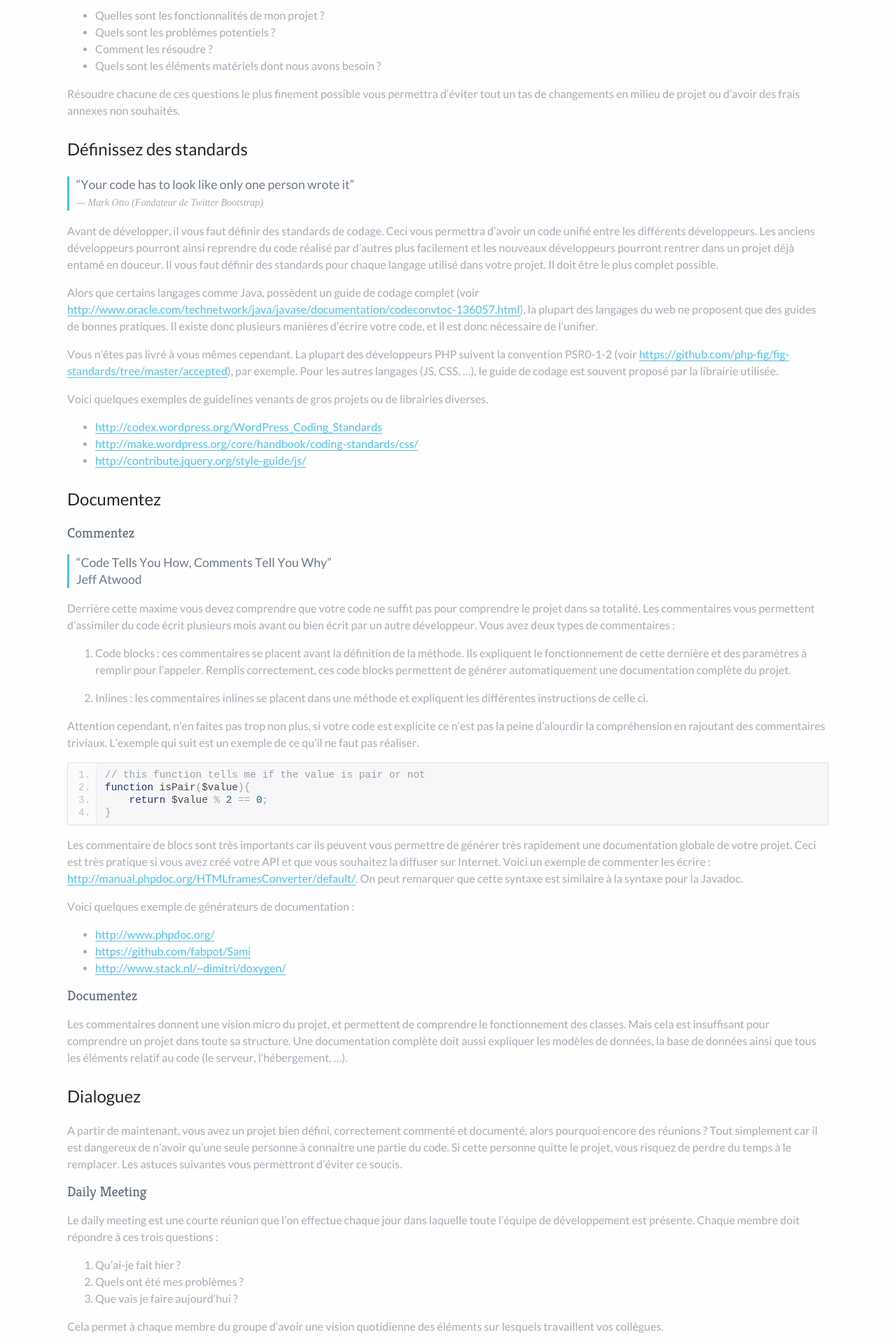
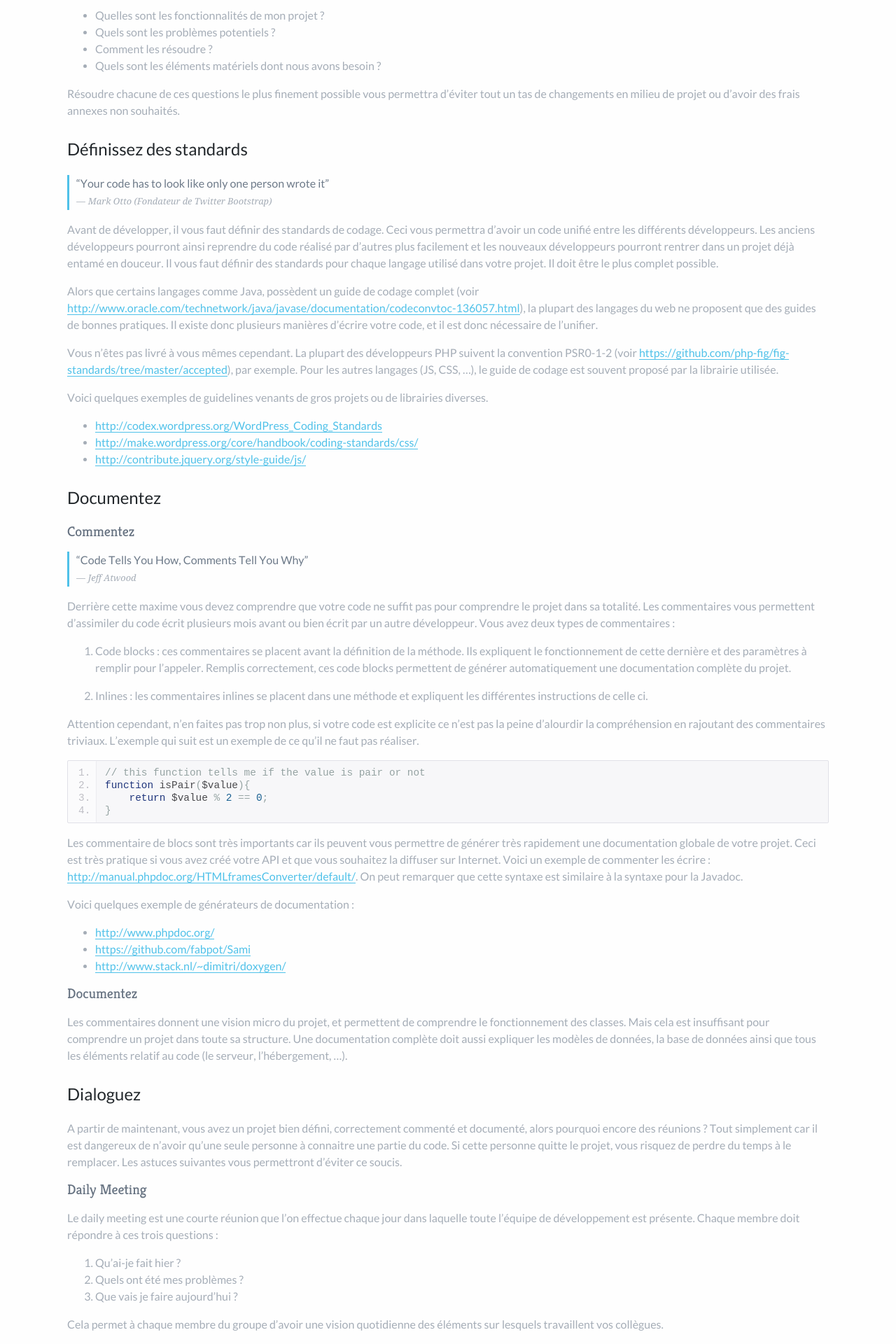
Before and after one commit to prbaron/prbaron.github.com, a Jekyll site: the page built from _posts/blog/2013-04-05-bonnes-pratiques-developper-plusieurs.md, in a window 1280 px wide. Shown: the part 863-2783 px from the top of the page at 70% size. Built offline with Jekyll 4.4.1, drawn with Linux system fonts in a browser that asks for light colours; some web fonts are replaced; Markdown is read by kramdown in place of the engine named in the settings.

```diff
--- a/_posts/blog/2013-04-05-bonnes-pratiques-developper-plusieurs.md
+++ b/_posts/blog/2013-04-05-bonnes-pratiques-developper-plusieurs.md
@@ -36,7 +36,7 @@ Voici quelques exemples de guidelines venants de gros projets ou de librairies d
 ## Documentez
 ### Commentez
 > "Code Tells You How, Comments Tell You Why"
-> Jeff Atwood
+> <em>Jeff Atwood</em>
 
 Derrière cette maxime vous devez comprendre que votre code ne suffit pas pour comprendre le projet dans sa totalité. Les commentaires vous permettent d'assimiler du code écrit plusieurs mois avant ou bien écrit par un autre développeur.
 Vous avez deux types de commentaires :
--- a/css/style.css
+++ b/css/style.css
@@ -1,5 +1,4 @@
 @import url(http://fonts.googleapis.com/css?family=Lato|PT+Sans|Kreon);
-@import url(http://fonts.googleapis.com/css?family=Droid+Serif:400italic);
 * {
   -webkit-box-sizing: border-box;
   -moz-box-sizing: border-box;
@@ -1425,6 +1424,12 @@ a .icon-rotate-90:before, a .icon-rotate-180:before, a .icon-rotate-270:before,
   font-family: 'Kreon';
   src: url("/font/kreon_bold.eot");
   src: url("/font/kreon_bold.eot?#iefix") format("embedded-opentype"), url("/font/kreon_bold.woff") format("woff"), url("/font/kreon_bold.ttf") format("truetype");
+  font-weight: bold; }
+
+@font-face {
+  font-family: 'Droid Serif';
+  src: url("/font/DroidSerif-Italic-webfont.eot");
+  src: url("/font/DroidSerif-Italic-webfont.eot?#iefix") format("embedded-opentype"), url("/font/DroidSerif-Italic-webfont.woff") format("woff"), url("/font/DroidSerif-Italic-webfont.ttf") format("truetype");
   font-weight: bold; }
 
 body {
@@ -1887,7 +1892,6 @@ footer {
 blockquote {
   border-left: 3px solid #4fc1e9;
   color: #6d7a89;
-  font-size: 1.1em;
   padding-left: 10px;
   margin: 0; }
   blockquote em {
```
Also changed, not shown: _posts/blog/2012-10-23-add-your-twitter-timeline-to-your-cakephp-application.md (+1 -2 lines).
